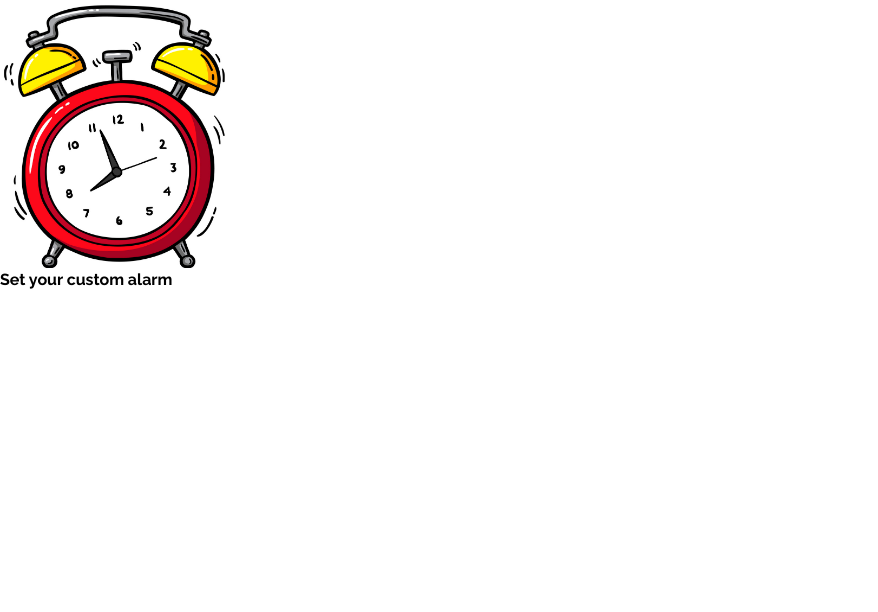
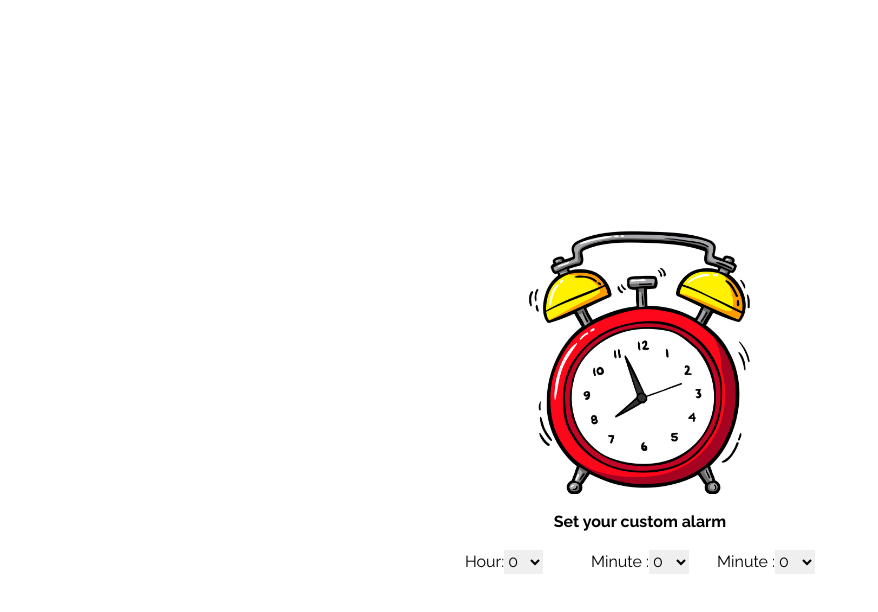
Before and after one commit to ashfakhossain15/alarm-clock, a Next.js app: page / in a window 1280 px wide. Shown: the top 612 px of the page, without its empty margins (0-878 px from the left). Built offline with nearby package versions, Linux system fonts and the light colour scheme.

Commit message:
added hour and minute method add

```diff
--- a/src/app/layout.tsx
+++ b/src/app/layout.tsx
@@ -8,8 +8,8 @@ const raleway = Raleway({
   subsets: ["latin"],
 });
 export const metadata: Metadata = {
-  title: "Create Next App",
-  description: "Generated by create next app",
+  title: "Alarm Clock",
+  description: "Generated by Next js",
 };
 
 export default function RootLayout({
--- a/src/app/page.tsx
+++ b/src/app/page.tsx
@@ -1,16 +1,61 @@
+import React from "react";
 import Image from "next/image";
 
-const AlarmClock = () => {
+interface AlarmClockProps {
+  // Add any props you might need for AlarmClock
+}
+
+const AlarmClock: React.FC<AlarmClockProps> = () => {
+  const hours = Array.from({ length: 25 }, (_, index) => index);
+  const minutes = Array.from({ length: 61 }, (_, index) => index);
+
   return (
-    <div>
+    <div className="h-[100vh] flex justify-center items-center text-center ">
+      <section className="space-y-4 ">
+        <div className="flex items-center justify-center">
           <Image
             src="/cartoon-alarm-clock-ringing-vector-23354608.png"
             width={230}
             height={180}
             alt="Alarm Clock"
           />
+        </div>
         <h1 className="font-bold">Set your custom alarm</h1>
+        <main className="grid grid-cols-3 items-center gap-7 ">
+          <div className="flex">
+            <h4>Hour:</h4>
+            <select title="hourSelect" className="outline-0">
+              {hours.map((hour) => (
+                <option key={hour} value={hour}>
+                  {hour}
+                </option>
+              ))}
+            </select>
+          </div>
+          <div className="flex">
+            <h4>Minute :</h4>
+            <select title="minuteSelect" className="outline-0">
+              {minutes.map((minute) => (
+                <option key={minute} value={minute}>
+                  {minute}
+                </option>
+              ))}
+            </select>
+          </div>
+          <div className="flex">
+            <h4>Minute :</h4>
+            <select title="Select" className="outline-0" id="hourSelect">
+              {minutes.map((minute) => (
+                <option key={minute} value={minute}>
+                  {minute}
+                </option>
+              ))}
+            </select>
+          </div>
+        </main>
+      </section>
     </div>
   );
 };
+
 export default AlarmClock;
```
Lines whose indentation alone changed are shown as unchanged.
